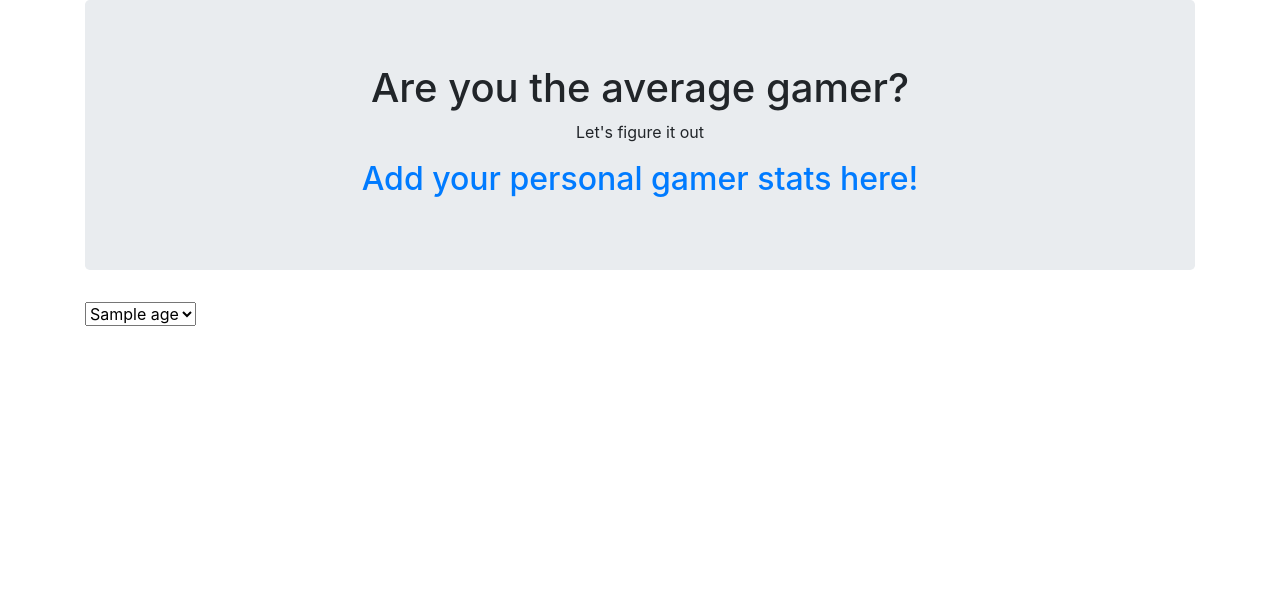
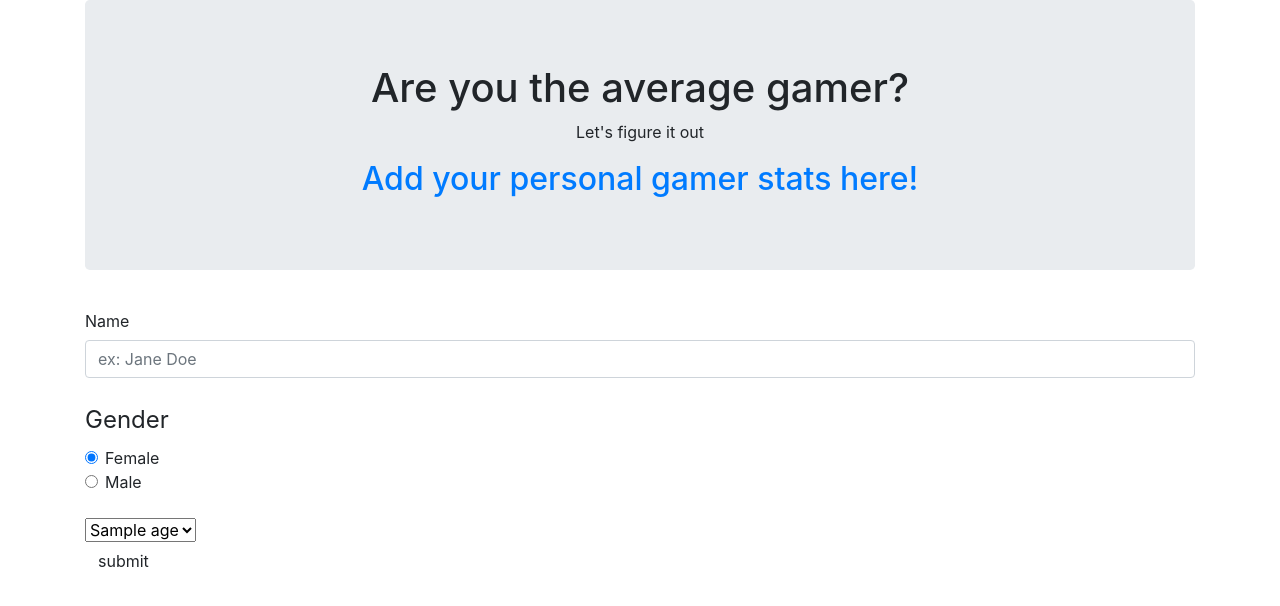
Before and after one commit to SBBoudreau/Project-2, a Flask app: template templates/index.html in a window 1280 px wide. Shown: the top 606 px of the page. Run offline with Flask 2, Linux system fonts and the light colour scheme; the template is opened without the code that fills it: most values are stand-ins (such as "Sample title", 1, 10 or a date in 2020); some libraries are stand-ins or nearby versions.

Commit message:
updated python file and index

```diff
--- a/Project_2_flask.py
+++ b/Project_2_flask.py
@@ -11,7 +11,7 @@ from sqlalchemy.orm import Session
 from sqlalchemy import create_engine
 
 from flask_sqlalchemy import SQLAlchemy
-from flask import Flask, jsonify
+from flask import Flask, jsonify, request
 from flask import Flask, render_template
 app = Flask(__name__)
 
@@ -65,16 +65,33 @@ engine = db.engine
 # Flask Routes
 #################################################
 
-@app.route("/")
-def welcome():
-    """List all available api routes."""
-    return (
-        f"Available Routes:<br/>"
-        f"/api/v1.0/gamers<br/>"
-    )
+@app.route("/gamerChoice", methods = ["POST"])
+def gamerChoice():
+    choice = request.form["id"]
+    print(choice)
+    gamerName = request.form["gamerName"]
+    print(gamerName)
+    genderOption = request.form["optionsRadios"]
+    print(genderOption)
+    #do another query to pull data associated with the age range choice
+
+ # Query all gamer data
+    session = Session(engine)
+    df = pd.read_sql_query("SELECT * FROM age", engine)
+    all_names = df.to_dict(orient="list")
+
+    # close the session to end the communication with the database
+    session.close()
+
+    # Convert list of tuples into normal list
+    # all_names = list(np.ravel(results))
+    print(all_names)
+    # return jsonify(all_names)
+    return render_template("index.html", all_names=all_names)
 
 
-@app.route("/api/v1.0/gamers")
+
+@app.route("/")
 def revenue_():
     """Return a list of all movie names"""
 
--- a/templates/index.html
+++ b/templates/index.html
@@ -21,8 +21,27 @@
       <p>Let's figure it out</p>
       <h2><a href="/send">Add your personal gamer stats here!</a></h2>
     </div>
-
-    <select name="" id="">
+    <!-- return back the value in our form, route gamerChoice -->
+    <form method = "POST" action = "/gamerChoice" role = "form" name = "choiceForm">
+      <label class="col-form-label" for="inputDefault">Name</label>
+      <input name = "gamerName" type="text" class="form-control" placeholder="ex: Jane Doe" id="inputDefault">
+      <br>
+      <legend>Gender</legend>
+      <div class="form-check">
+        <label class="form-check-label">
+          <input type="radio" class="form-check-input" name="optionsRadios" id="optionsRadios1" value="Female"
+            checked="">
+          Female
+        </label>
+      </div>
+      <div class="form-check">
+        <label class="form-check-label">
+          <input type="radio" class="form-check-input" name="optionsRadios" id="optionsRadios2" value="Male">
+          Male
+        </label>
+      </div>
+    <br>
+    <select name = "id">
       {% for age in all_names['age'] %}
 
       <!-- <div class="row">
@@ -37,11 +56,15 @@
 
 
 
-      <option value="{{ age }}">{{age}}</option>
+      <option name = "{{ age }}" value = "{{ age }}">{{age}}</option>
 
 
       {% endfor %}
     </select>
+    <br>
+    <input type = 'submit' value = 'submit' class = 'btn btn-default'>
+
+  </form>
   </div>
 
   <script src="https://cdnjs.cloudflare.com/ajax/libs/d3/5.5.0/d3.min.js"></script>
```
